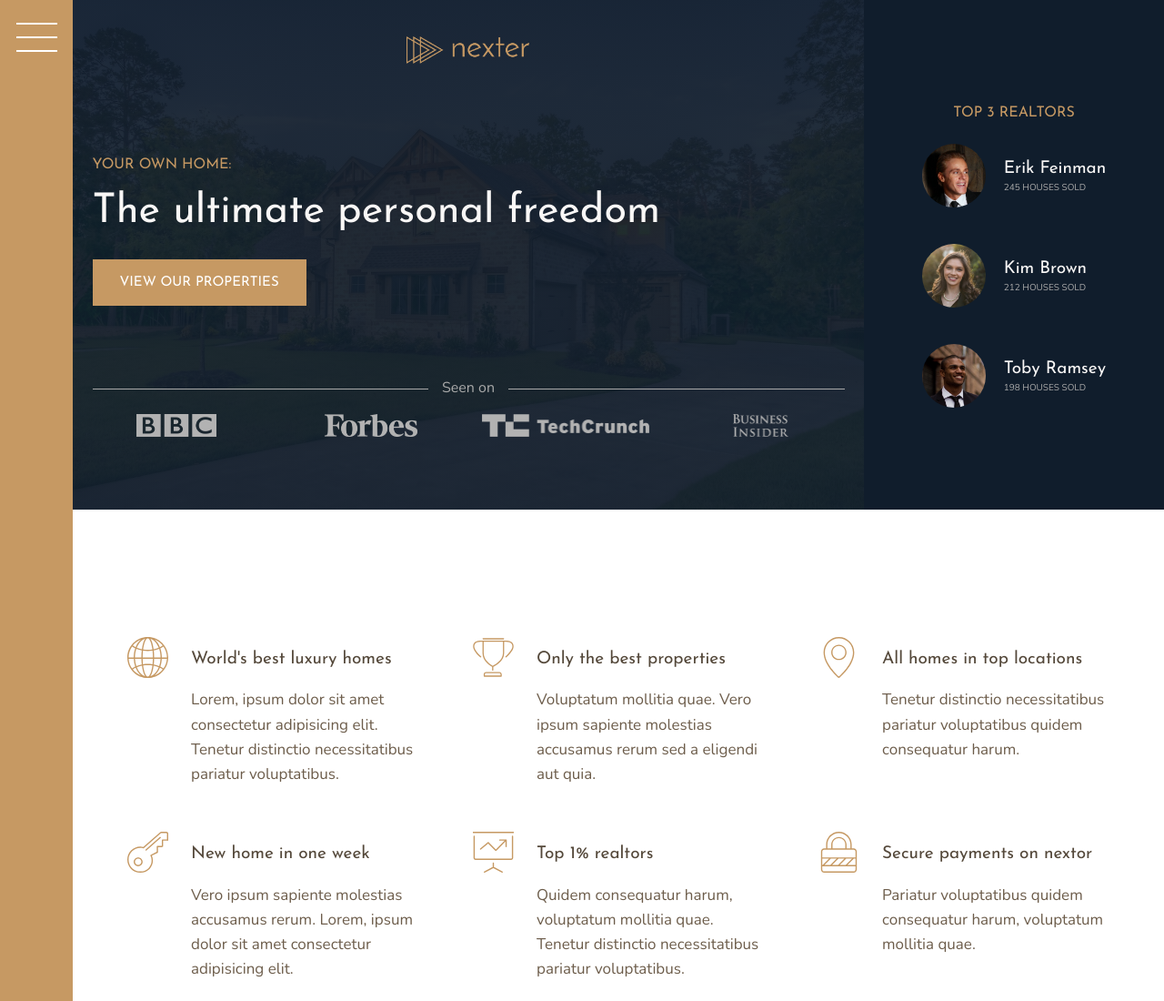
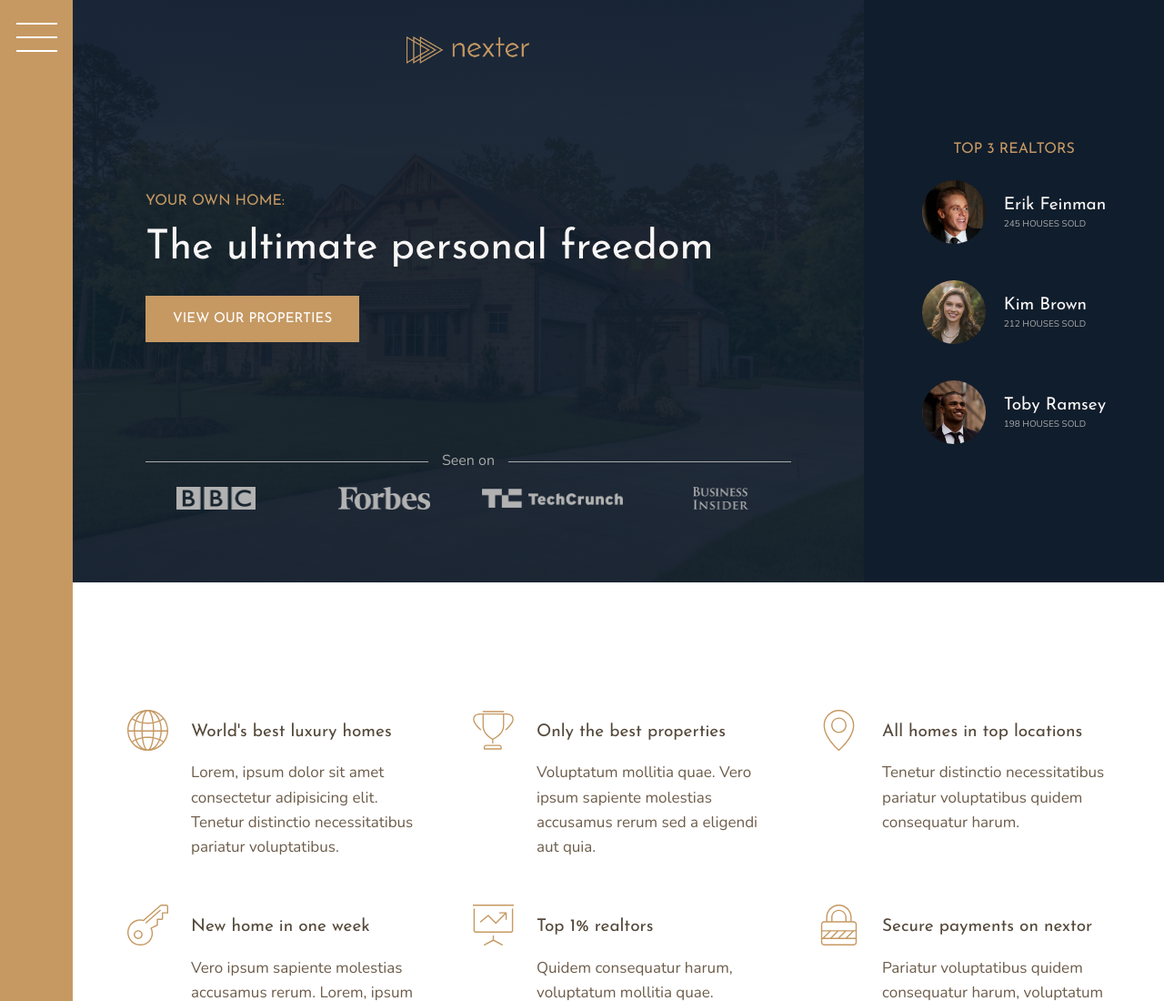
Before and after one commit to KaitlynSalemi/advanced-css-nexter, a website: page index.html in a window 1280 px wide. Shown: the top 1100 px of the page at 91% size. Drawn offline with nearby package versions, Linux system fonts and the light colour scheme.

Commit message:
1200px media quary

```diff
--- a/sass/_base.scss
+++ b/sass/_base.scss
@@ -14,6 +14,9 @@ $color-grey-dark-2: #6D5D4B;
 $font-primary: 'Nunito', sans-serif;
 $font-display: 'Josefin Sans', sans-serif;
 
+// RESPONSIVE BREAKPOINTS
+$bp-largest: 75em;   //1200 / 16     16px is the default font-size of the browser
+
 *,
 *::before,
 *::after {
@@ -25,6 +28,10 @@ $font-display: 'Josefin Sans', sans-serif;
 html {
     box-sizing: border-box;
     font-size: 62.5%; // 10px/16px = 62.5% 1rem = 10px
+
+    @media only screen and (max-width: $bp-largest) {
+        font-size: 50%;
+    }
 }
 
 body {
@@ -36,6 +43,6 @@ body {
 
 .container {
     display: grid;
-    grid-template-rows: 70vh min-content 40vw repeat(3, min-content);
+    grid-template-rows: 80vh min-content 40vw repeat(3, min-content);
     grid-template-columns: [sidebar-start] 8rem [sidebar-end full-start] minmax(6rem, 1fr) [center-start] repeat(8, [col-start] minmax(min-content, 14rem) [col-end]) [center-end] minmax(6rem, 1fr) [full-end];
 }
--- a/sass/_header.scss
+++ b/sass/_header.scss
@@ -8,8 +8,8 @@
     padding-top: 4rem;
 
     display: grid;
-    grid-template-rows: 1fr min-content 6rem 1fr;
-    grid-template-columns: max-content;
+    grid-template-rows: 1fr min-content minmax(6rem, min-content) 1fr;
+    grid-template-columns: minmax(min-content, max-content);
     grid-row-gap: 1.5rem;
     justify-content: center;
 
@@ -46,9 +46,11 @@
         grid-template-columns: repeat(4, 1fr);
         grid-column-gap: 3rem;
         justify-items: center;
+        align-items: center;
 
         img {
-            height: 2.5rem;
+            max-height: 2.5rem;
+            max-width: 100%;
             filter: brightness(70%);
         }
     }
```
Also changed, not shown: css/style.css.
